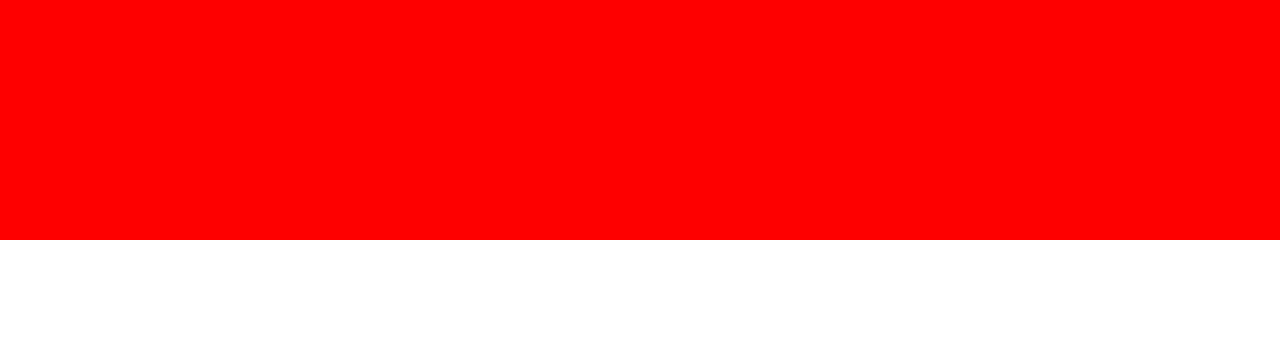
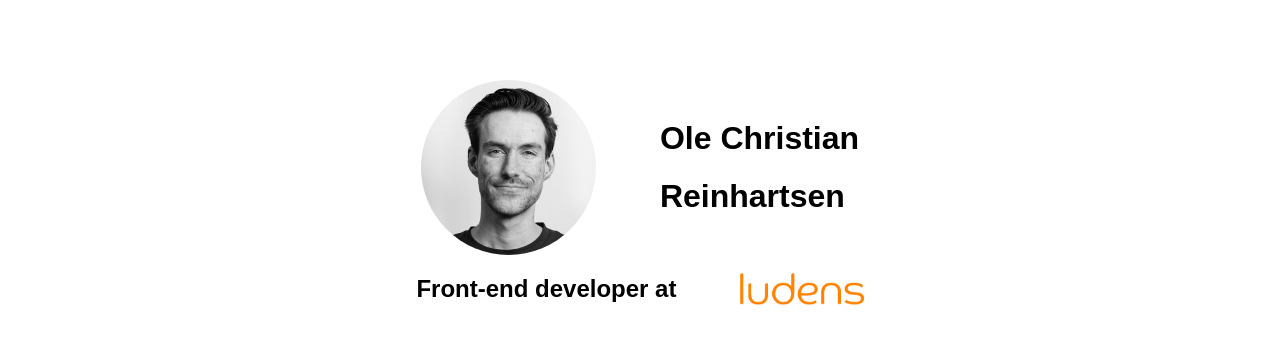
Before and after one commit to reinole/reinhartsen, a React (Create React App) app: page / in a window 1280 px wide. Shown: the top 344 px of the page. Built offline with nearby package versions, Linux system fonts and the light colour scheme.

Commit message:
Header complete

```diff
--- /dev/null
+++ b/src/components/Header.js
@@ -0,0 +1,87 @@
+import React, { Component } from 'react';
+import styled from 'styled-components';
+import ProfileImage from '../utils/images/Ole-christian-ludens.jpg';
+import CompanyLogo from '../utils/images/ludensLogo.png';
+
+export default class Header extends Component {
+  render() {
+    return (
+      <Container>
+        <UpperContainer>
+          <Image src={ProfileImage} />
+          <TextContainer>
+            <Name>Ole Christian </Name>
+            <Name>Reinhartsen</Name>
+          </TextContainer>
+        </UpperContainer>
+        <ProfessionContainer>
+          <Profession>Front-end developer at </Profession>
+          <Logo src={CompanyLogo} />
+        </ProfessionContainer>
+      </Container>
+    );
+  }
+}
+
+const UpperContainer = styled.div`
+  display: flex;
+  flex-direction: row;
+  justify-content: center;
+  align-items: center;
+
+  @media screen and (max-width: 600px) {
+    flex-direction: column;
+  }
+`;
+
+const Container = styled.div`
+  padding: 5rem 0;
+  display: flex;
+  flex-direction: column;
+  justify-content: center;
+  align-items: center;
+  right: 0;
+  left: 0;
+  top: 0;
+`;
+
+const Name = styled.h1`
+  margin-left: 4rem;
+
+  @media screen and (max-width: 600px) {
+    margin-left: 0;
+  }
+`;
+
+const ProfessionContainer = styled.div`
+  display: flex;
+  flex-direction: row;
+  align-items: center;
+
+  @media screen and (max-width: 600px) {
+    flex-direction: column;
+  }
+`;
+
+const Profession = styled.h2`
+  text-align: center;
+`;
+
+const Logo = styled.img`
+  width: auto;
+  height: 2rem;
+
+  margin-left: 4rem;
+
+  @media screen and (max-width: 600px) {
+    margin-left: 0;
+  }
+`;
+
+const TextContainer = styled.div``;
+
+const Image = styled.img`
+  height: 175px;
+  width: auto;
+  border-radius: 50%;
+`;
--- a/src/components/Home.js
+++ b/src/components/Home.js
@@ -1,14 +1,6 @@
 import React, { Component } from 'react';
 import styled from 'styled-components';
-
-const Header = styled.div`
-  position: fixed;
-  right: 0;
-  left: 0;
-  top: 0;
-  height: 15rem;
-  background-color: red;
-`;
+import Header from './Header';
 
 class Home extends Component {
   render() {
```
Also changed, not shown: src/utils/images/ludensLogo.png (added).
